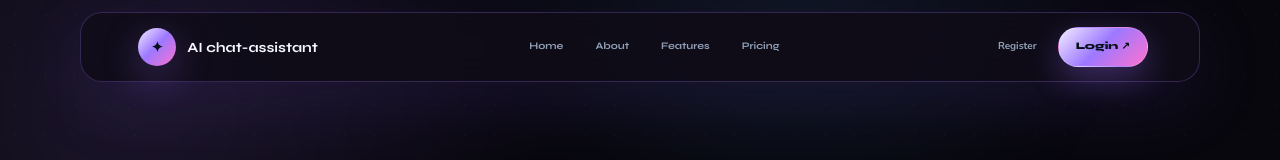
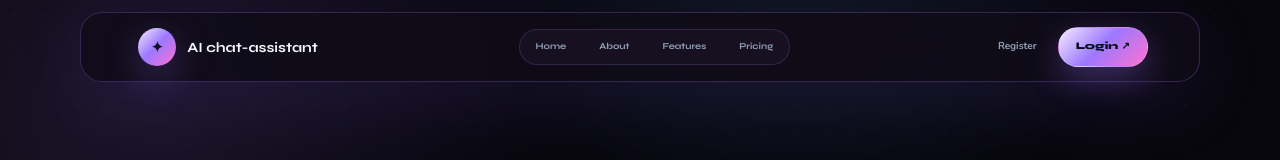
Before and after one commit to Siddharthsingh123456/ai-chat-assistant, a React (Vite) app: page / in a window 1280 px wide. Shown: the top 160 px of the page. Built offline with nearby package versions, Linux system fonts and the light colour scheme.

Commit message:
fix: make navigation controls visually unique per product

```diff
--- a/src/styles.css
+++ b/src/styles.css
@@ -46,3 +46,10 @@ body:after{background:radial-gradient(circle,#bda6ff12 1px,transparent 1px);back
 .nav nav button{font-family:"Syne"!important;border-radius:14px!important;padding:9px 13px!important}
 .nav nav button:hover{background:#a27aff18!important;color:#f1e8ff!important}
 .navActions{gap:8px!important}.ghost{border-radius:999px!important}.primary{border-radius:999px!important;padding:11px 17px!important}
+
+
+
+/* NAV FINAL — CHAT: floating conversation chips */
+.nav nav{display:flex!important;gap:5px!important;padding:3px!important;border:0!important;border-radius:999px!important;background:#171021!important;box-shadow:inset 0 0 0 1px #a27aff30!important}
+.nav nav button{padding:8px 14px!important;border:0!important;border-radius:999px!important;background:transparent!important;font-family:"Syne"!important;font-size:9px!important}
+.nav nav button:hover{background:linear-gradient(135deg,#a27aff2a,#ff6bcf20)!important;color:#fff!important;transform:translateY(-1px)!important}
```
